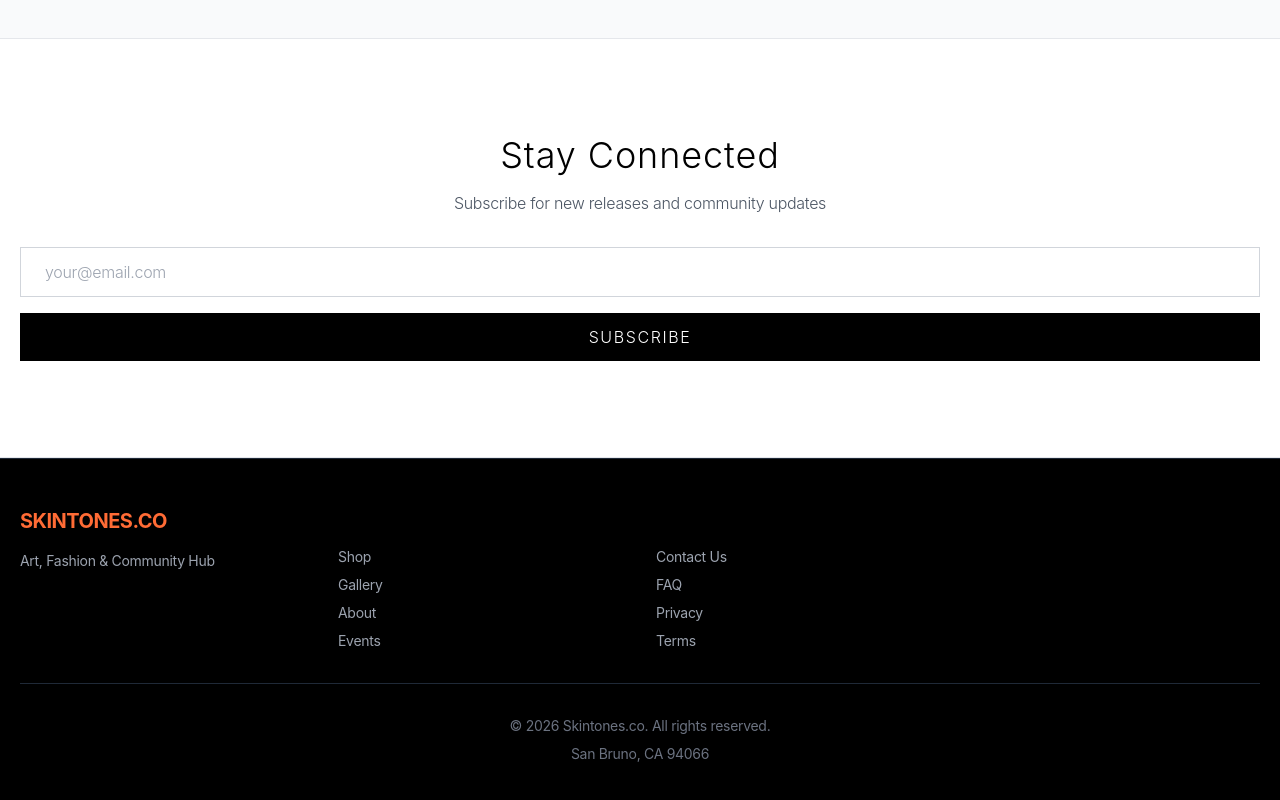
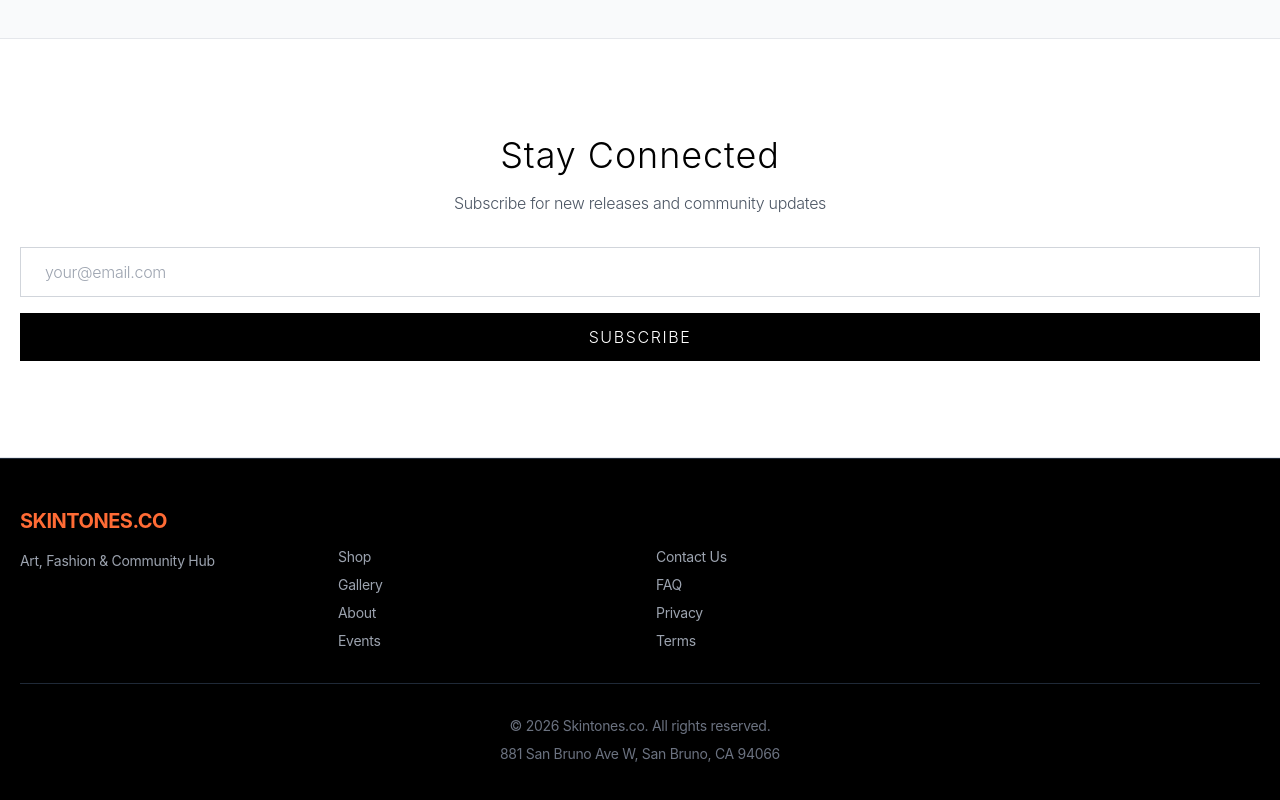
Before and after one commit to sj23-dot/skntones-website, a Next.js app: page / in a window 1280 px wide. Shown: the part 1890-2690 px from the top of the page. Built offline with nearby package versions, Linux system fonts and the light colour scheme.

Commit message:
Update footer with full address and Instagram post link

```diff
--- a/components/Footer.tsx
+++ b/components/Footer.tsx
@@ -40,7 +40,7 @@ export default function Footer() {
           <div>
             <h4 className="font-semibold mb-4">Follow Us</h4>
             <div className="flex gap-4 text-2xl">
-              <a href="https://www.instagram.com/skintones.co/" target="_blank" rel="noopener noreferrer" className="hover:text-skntones-accent transition-colors">
+              <a href="https://www.instagram.com/p/DQKbQGuEvUp/" target="_blank" rel="noopener noreferrer" className="hover:text-skntones-accent transition-colors">
                 <FaInstagram />
               </a>
               <a href="#" className="hover:text-skntones-accent transition-colors">
@@ -58,7 +58,7 @@ export default function Footer() {
 
         <div className="border-t border-gray-800 pt-8 text-center text-gray-500 text-sm">
           <p>&copy; 2026 Skintones.co. All rights reserved.</p>
-          <p className="mt-2">San Bruno, CA 94066</p>
+          <p className="mt-2">881 San Bruno Ave W, San Bruno, CA 94066</p>
         </div>
       </div>
     </footer>
```
